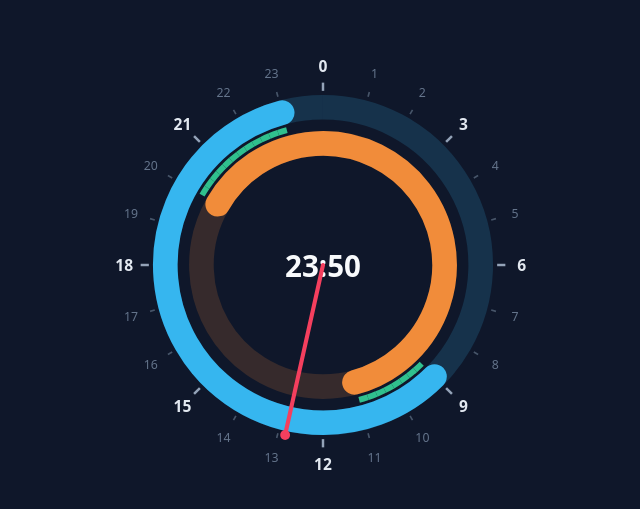
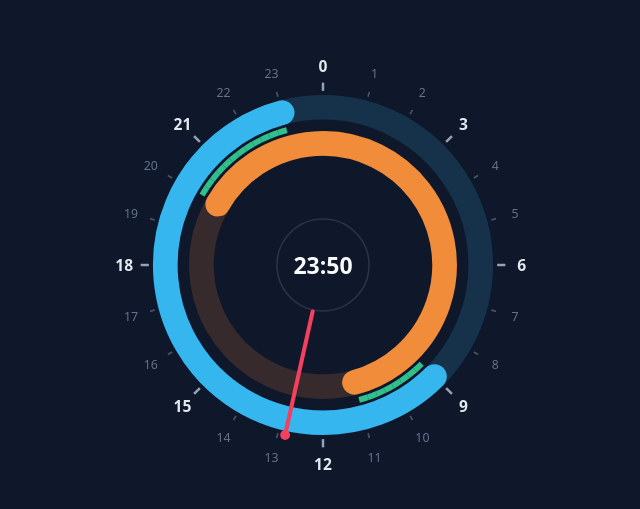
Before and after one commit to CressantFabien/Widgets, a plain HTML site: page index.html in a window 1280 px wide. Shown: the part 135-644 px from the top of the page, 317-957 px from the left. Drawn offline with Linux system fonts and the light colour scheme.

```diff
--- a/index.html
+++ b/index.html
@@ -32,13 +32,11 @@
   </svg>
 
 <script>
-  // --- PARAMÈTRES ---
   const MY_START = 9;
   const MY_END = 23;
   const HER_START = 7;
   const HER_END = 22;
   const HER_TZ = "Australia/Sydney";
-  // ------------------
 
   const svgNS = "http://www.w3.org/2000/svg";
   const baseLayer = document.getElementById("layer-base");
@@ -115,11 +113,11 @@
     const now = new Date();
     const offset = getOffsetHours(now, HER_TZ);
 
-    // 1. Anneau extérieur : Toi (bleu clair + bleu foncé 9h-23h)
+    // 1. Anneau extérieur : Toi (9h-23h)
     baseLayer.appendChild(createArc(0, 24, 96, 15, "rgba(56, 189, 248, 0.16)", 1, false));
     baseLayer.appendChild(createArc(MY_START, MY_END, 96, 15, "#38BDF8", 0.95, true));
 
-    // 2. Anneau intérieur : Elle (orange clair + orange foncé 7h-22h ramené à ton heure)
+    // 2. Anneau intérieur : Elle (7h-22h ramené à ton heure)
     const herStartLoc = (((HER_START - offset) % 24) + 24) % 24;
     const herEndLoc = (((HER_END - offset) % 24) + 24) % 24;
     baseLayer.appendChild(createArc(0, 24, 74, 15, "rgba(251, 146, 60, 0.16)", 1, false));
@@ -135,7 +133,7 @@
 
     // 4. Toutes les 24 heures autour du cadran (0 à 23) + petits repères
     for (let h = 0; h < 24; h++) {
-      const isMajor = h % 3 === 0; // 0, 3, 6, 9, 12, 15, 18, 21 mis en avant
+      const isMajor = h % 3 === 0;
       const tickStart = hourToXY(h, 106);
       const tickEnd = hourToXY(h, isMajor ? 111 : 109);
 
@@ -160,19 +158,29 @@
       );
     }
 
-    // 5. Heure chez elle au centre du cadran
+    // 5. Heure chez elle au centre (disque sombre pour détacher de l'aiguille)
+    const centerBg = document.createElementNS(svgNS, "circle");
+    centerBg.setAttribute("cx", 0);
+    centerBg.setAttribute("cy", 0);
+    centerBg.setAttribute("r", "28");
+    centerBg.setAttribute("fill", "#0F172A");
+    centerBg.setAttribute("stroke", "rgba(148, 163, 184, 0.2)");
+    centerBg.setAttribute("stroke-width", "1");
+    centerLayer.appendChild(centerBg);
+
     const herTimeStr = now.toLocaleTimeString("fr-FR", {
       timeZone: HER_TZ, hour: "2-digit", minute: "2-digit"
     });
-    addText(centerLayer, 0, 0, herTimeStr, "18", "#F8FAFC", "700");
+    addText(centerLayer, 0, 0, herTimeStr, "14", "#F8FAFC", "700");
 
-    // 6. Aiguille rouge en temps réel
+    // 6. Aiguille rouge en temps réel (part du bord du disque central jusqu'aux anneaux)
     const nowFloat = now.getHours() + now.getMinutes() / 60 + now.getSeconds() / 3600;
+    const base = hourToXY(nowFloat, 29);
     const tip = hourToXY(nowFloat, 106);
 
     const line = document.createElementNS(svgNS, "line");
-    line.setAttribute("x1", 0);
-    line.setAttribute("y1", 0);
+    line.setAttribute("x1", base.x);
+    line.setAttribute("y1", base.y);
     line.setAttribute("x2", tip.x);
     line.setAttribute("y2", tip.y);
     line.setAttribute("stroke", "#F43F5E");
```
